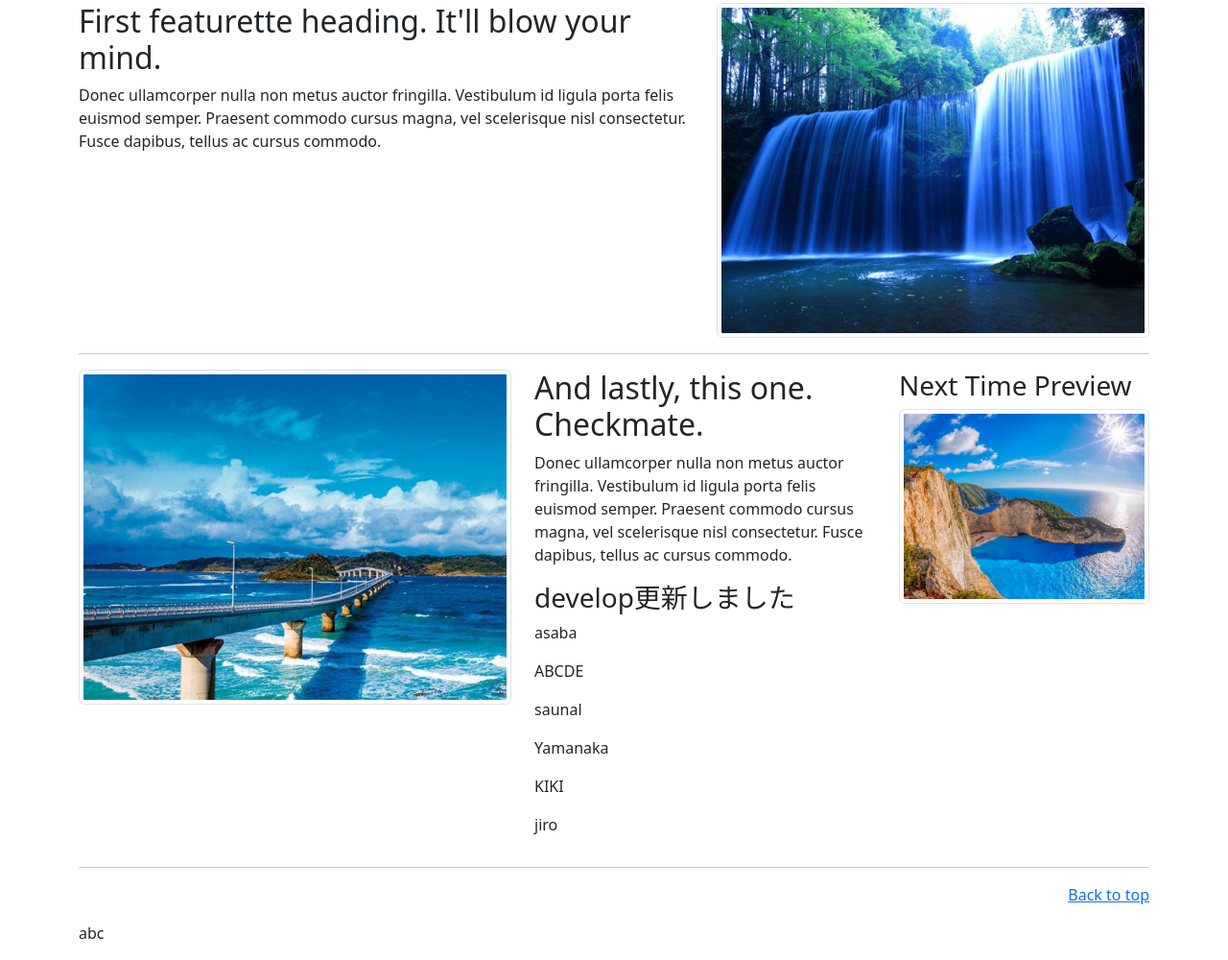
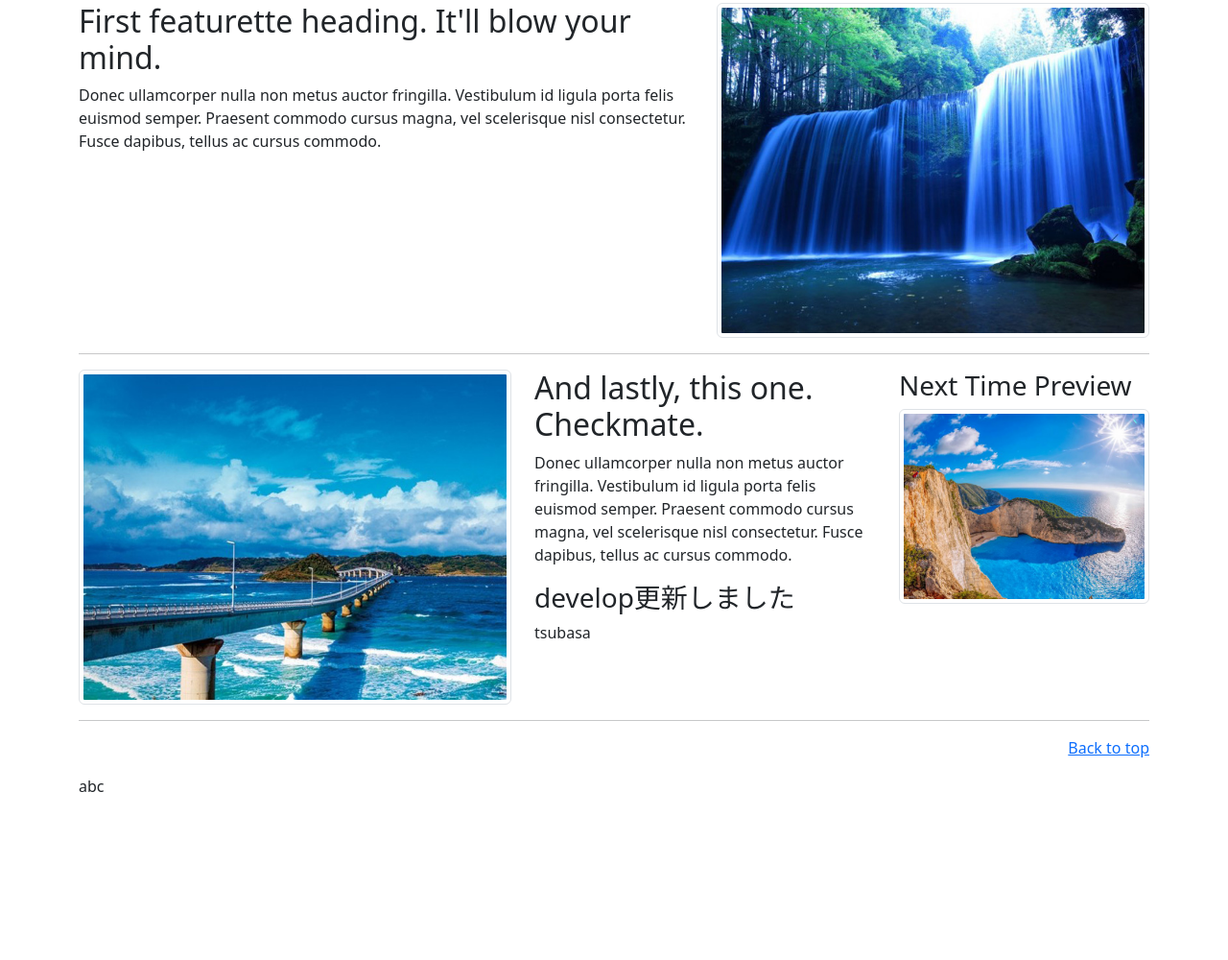
Before and after one commit to zd1T08/GitHubPractice, a plain HTML site: page index.html in a window 1280 px wide. Shown: the part 703-1703 px from the top of the page at 96% size. After the commit the page ends 1550 px from the top, so only its background shows below. Drawn offline with Linux system fonts and the light colour scheme.

Commit message:
作業完了

```diff
--- a/index.html
+++ b/index.html
@@ -83,12 +83,7 @@
         <h2>And lastly, this one. Checkmate.</h2>
         <p>Donec ullamcorper nulla non metus auctor fringilla. Vestibulum id ligula porta felis euismod semper. Praesent commodo cursus magna, vel scelerisque nisl consectetur. Fusce dapibus, tellus ac cursus commodo.</p>
         <h3>develop更新しました</h3>
-        <p>asaba</p>
-        <p>ABCDE</p>
-        <p>saunal</p>
-        <p>Yamanaka</p>
-        <p>KIKI</p>
-        <p>jiro</p>
+        <p>tsubasa</p>
       </div>
       <div class="col-lg-5 order-1">
         <img class="img-thumbnail" src="images/photo08.jpg" alt="">
```
